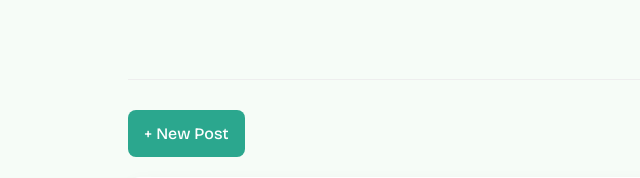
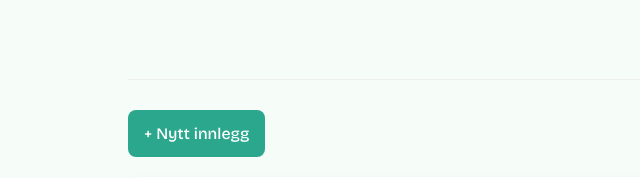
Before and after one commit to hannathevik-boop/flask_blog_project, a Flask app: page / in a window 1280 px wide. Shown: the part 344-522 px from the top of the page, without its empty margins (0-640 px from the left). Run offline with Flask 3, Linux system fonts and the light colour scheme; data comes from the database, SQL or seed files in the repository.

```diff
--- a/templates/home.html
+++ b/templates/home.html
@@ -1,7 +1,7 @@
 {% extends "base.html" %}
 
 {% block content %}
-<a href="{{ url_for('create') }}" class="new-post-btn">+ New Post</a>
+<a href="{{ url_for('create') }}" class="new-post-btn">+ Nytt innlegg</a>
 
 {% for post in posts %}
 
```
